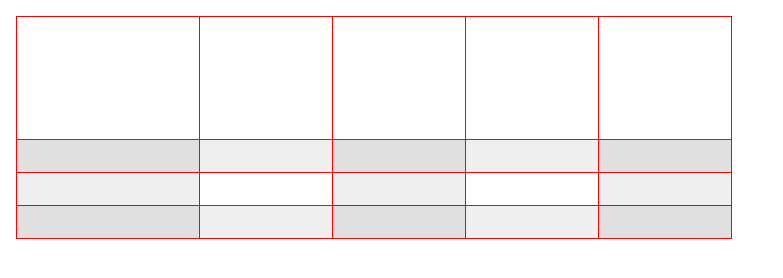
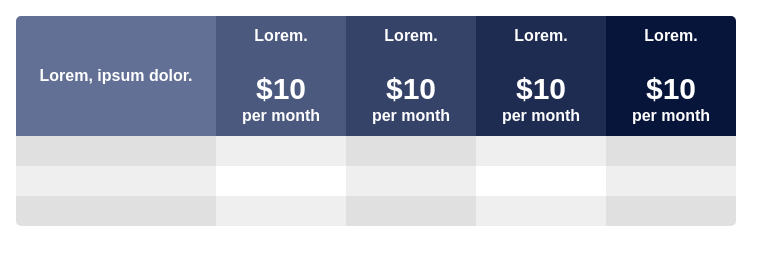
Before and after one commit to Germes245/denis-homeworks, a plain HTML site: page dz8/task 1/index.html in a window 1280 px wide. Shown: the whole page, without its empty margins (0-783 px from the left). Drawn offline with Linux system fonts and the light colour scheme.

Commit message:
not done dz8 task 2 part 2

```diff
--- a/dz8/task 1/index.html
+++ b/dz8/task 1/index.html
@@ -11,11 +11,46 @@
     <table>
         <thead>
             <tr>
-                <td></td>
-                <td></td>
-                <td></td>
-                <td></td>
-                <td></td>
+                <td>
+                    <div class="cell_content">Lorem, ipsum dolor.</div>
+                </td>
+                <td>
+                    <div class="cell_content">
+                        <span>Lorem.</span>
+                        <div class="cell_content-down_part">
+                            <span class="cell_content-down_part-up_span">$10</span>
+                            <span>per month</span>
+                        </div>
+                    </div>
+                </td>
+                <td>
+                    <div class="cell_content">
+                        <span>Lorem.</span>
+                        <div class="cell_content-down_part">
+                            <span class="cell_content-down_part-up_span">$10</span>
+                            <span>per month</span>
+                        </div>
+                    </div>
+                </td>
+                <td>
+                    <div class="cell_content">
+                        <span>Lorem.</span>
+                        <div class="cell_content-down_part">
+                            <span class="cell_content-down_part-up_span">$10</span>
+                            <span>per month</span>
+                        </div>
+                    </div>
+                </td>
+                <td>
+                    <div class="cell_content">
+                        <span>Lorem.</span>
+                        <div class="cell_content-down_part">
+                            <span class="cell_content-down_part-up_span">$10</span>
+                            <span>per month</span>
+                        </div>
+                    </div>
+                </td>
+
             </tr>
         </thead>
         <tbody>
@@ -42,5 +77,7 @@
             </tr>
         </tbody>
     </table>
+    <script src="scripts/gradient_for_blocks.js"></script>
+    <script src="scripts/index.js"></script>
 </body>
 </html>
--- /dev/null
+++ b/dz8/task 1/scripts/gradient_for_blocks.js
@@ -0,0 +1,16 @@
+function gradient_for_blocks(primus_color, secundus_color, blocks){
+    const gradient_counter={};
+    const array_of_colors=[];
+    for(let i of ['R', 'G', 'B']){
+        gradient_counter[i]=(secundus_color[i]-primus_color[i])/blocks;
+    };
+    for(let i=1;i<=blocks;i++){
+        const array_of_color={};
+        for(let j of ['R', 'G', 'B']){
+            array_of_color[j]=i*gradient_counter[j]+primus_color[j];
+        }
+        array_of_colors.push(array_of_color);
+    }
+    return array_of_colors;
+};
+//{'R':121, 'G':135, 'B':172},{'R':7,'G':21,'B':58}
--- /dev/null
+++ b/dz8/task 1/scripts/index.js
@@ -0,0 +1,8 @@
+document.addEventListener('DOMContentLoaded', (evt)=>{
+    const cellulae=document.querySelectorAll('thead td');
+    const gradient_colors = gradient_for_blocks({'R':121, 'G':135, 'B':172},{'R':7,'G':21,'B':58},cellulae.length);
+    for(let i=0;i<cellulae.length;i++){
+        console.log(cellulae[i])
+        cellulae[i].style=`background-color: rgb(${gradient_colors[i]['R']}, ${gradient_colors[i]['G']}, ${gradient_colors[i]['B']});`
+    }
+})
--- a/dz8/task 1/styles/index.css
+++ b/dz8/task 1/styles/index.css
@@ -1,8 +1,13 @@
 *{
-    border: 1px solid red;
+    font-family: sans-serif;
+    box-sizing: border-box;
+    /*border: 1px solid red;*/
 }
-html, body{
+/*html, body{
     border: 0;
+}*/
+:root{
+    --border-radius: 5px;
 }
 body{
     margin: 16px;
@@ -14,11 +19,59 @@ td{
     width: 130px;
     height: 30px;
 }
+.cell_content{
+    display: flex;
+    flex-direction: column;
+    justify-content: center;
+    align-items: center;
+    width: 100%;
+    height: 100%;
+    padding: 10px;
+}
+.cell_content-down_part{
+    display: flex;
+    flex-direction: column;
+    justify-content: end;
+    align-items: center;
+}
+.cell_content-down_part-up_span{
+    font-size: 30px;
+}
+thead{
+    color: #fff;
+    font-weight: 600;
+}
+thead .cell_content{
+    justify-content: space-between;
+}
+thead tr td:first-child .cell_content{
+    justify-content: center
+}
 thead td{
     height: 120px;
 }
+thead td:first-child{
+    border-top-left-radius: var(--border-radius);
+}
+thead td:last-child{
+    border-top-right-radius: var(--border-radius);
+}
+tbody{
+    border-bottom-left-radius: var(--border-radius);
+    border-bottom-right-radius: var(--border-radius);
+}
+tbody tr:last-child{
+    border-bottom-left-radius: var(--border-radius);
+    border-bottom-right-radius: var(--border-radius);
+}
+tbody tr:last-child td:first-child{
+    border-bottom-left-radius: var(--border-radius);
+}
+tbody tr:last-child td:last-child{
+    border-bottom-right-radius: var(--border-radius);
+}
 td:first-child{
-    width: 180px;
+    width: 200px;
 }
 tbody tr:nth-child(2n+1){
     background-color: #00000010;
@@ -26,3 +79,9 @@ tbody tr:nth-child(2n+1){
 tbody tr td:nth-child(2n+1){
     background-color: #00000010;
 }
+tbody .cell_content{
+    padding: auto;
+}
+tbody tr td:first-child .cell_content{
+    padding-left: 30px;
+}
```
Also changed, not shown: dz8/task 1/index.js (deleted, +0 -9 lines), dz8/task 1/.html (added), 1 other file.
